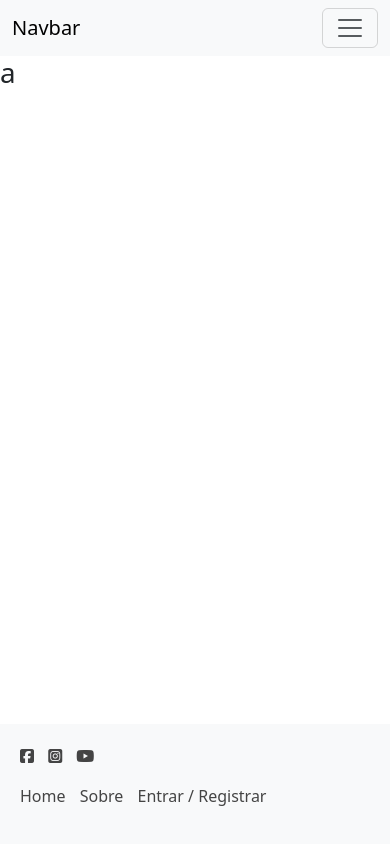
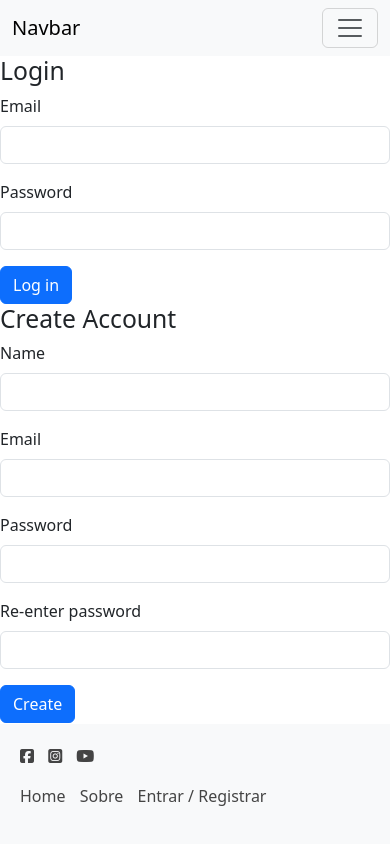
Before and after one commit to Diogo-MD/projeto_MVC, a PHP site: page /login.php in a window 390 px wide. Run offline with PHP 8.4, Linux system fonts and the light colour scheme.

Commit message:
Página de Login - Estática

```diff
--- a/backend/index.php
+++ b/backend/index.php
@@ -17,7 +17,8 @@
                     </div>
                 </div>
             </div>
-        <?php endfor; ?>
+        <?php
+        endfor; ?>
     </div>
 </div>
 
--- a/backend/login.php
+++ b/backend/login.php
@@ -1,9 +1,50 @@
 <?php
     require_once("template/header.php");
 ?>
+    <div class="row justify-content-center">
 
-    <h1>a</h1>
+    <!-- Área de Login -->
+        <div class="col-md-6">
+            <h2>Login</h2>
+            <form action="authservice.php" method="post">
+                <input type="hidden" name="type" value="login">
+                <div class="mb-3">
+                    <label for="email" class="form-label">Email</label>
+                    <input type="email" class="form-control" id="email" required>
+                </div>
+                <div class="mb-3">
+                    <label for="password" class="form-label">Password</label>
+                    <input type="password" class="form-control" id="password" required>
+                </div>
+                <button type="submit" class="btn btn-primary">Log in</button>
+            </form>
+        </div>
 
+
+        <div class="col-md-6">
+            <h2>Create Account</h2>
+            <form action="authservice.php" method="post">
+                <div class="mb-3">
+                    <label for="new_nome" class="form-label">Name</label>
+                    <input type="nome" class="form-control" id="new_nome" required>
+                </div>
+                <input type="hidden" name="type" value="register">
+                <div class="mb-3">
+                    <label for="new_email" class="form-label">Email</label>
+                    <input type="email" class="form-control" id="new_email" required>
+                </div>
+                <div class="mb-3">
+                    <label for="new_password" class="form-label">Password</label>
+                    <input type="password" class="form-control" id="new_password" required>
+                </div>
+                <div class="mb-3">
+                    <label for="confirm_password" class="form-label">Re-enter password</label>
+                    <input type="confirm_password" class="form-control" id="confirm_password" required>
+                </div>
+                <button type="submit" class="btn btn-primary">Create</button>
+            </form>
+        </div>
+    </div>
 <?php
-    require_once("template/footer.php");
+require_once("template/footer.php");
 ?>
```
